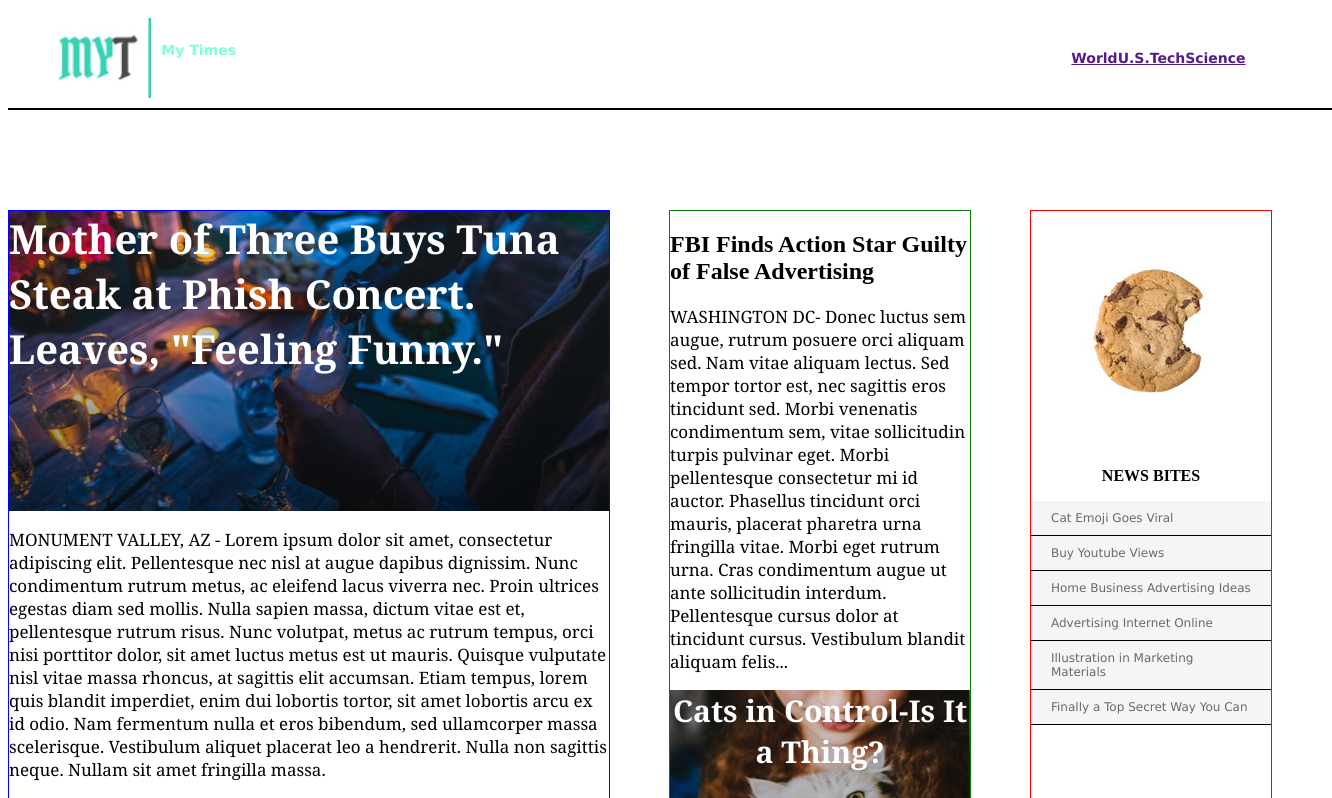
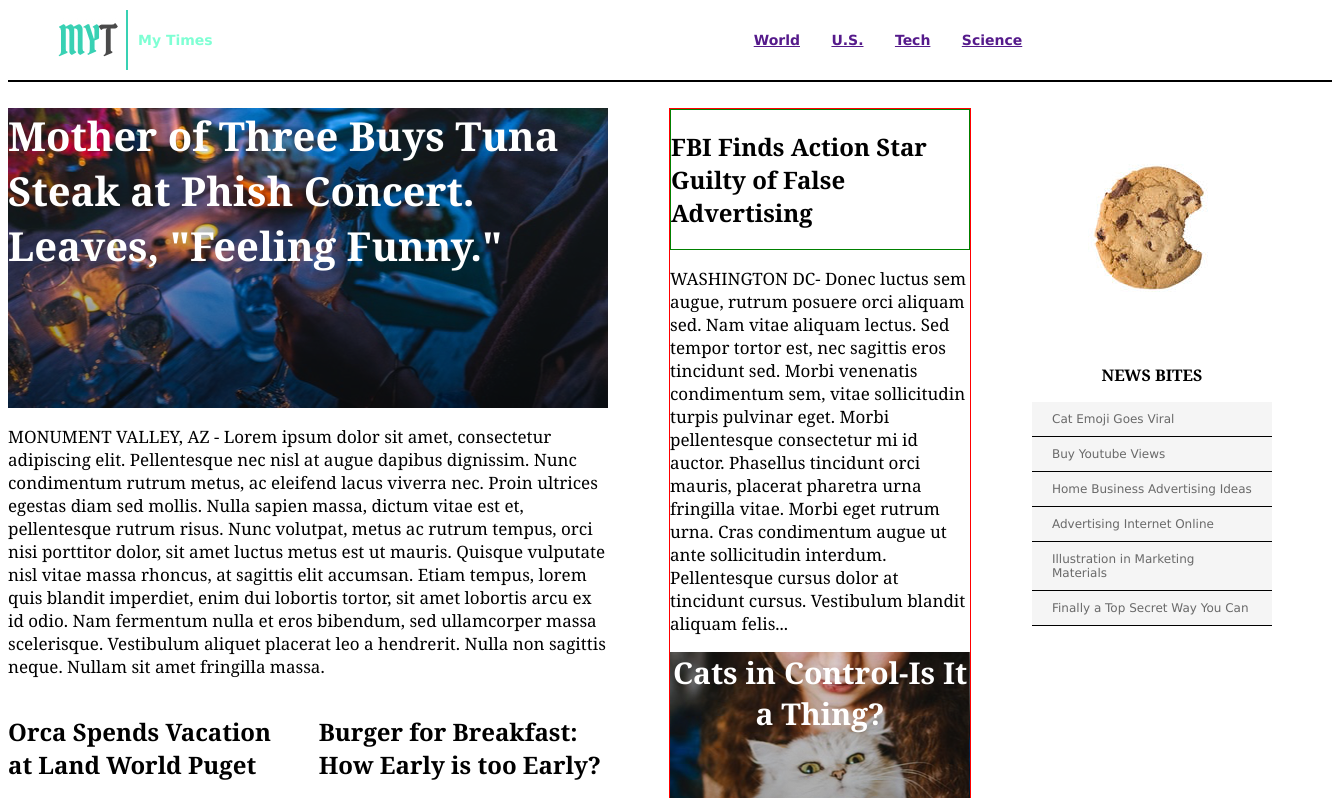
Before and after one commit to Emanny58/mytimes, a plain HTML site: page index.html in a window 1280 px wide. Shown: the top 798 px of the page, 1332 px wide, since content can reach past the window. Drawn offline with Linux system fonts and the light colour scheme.

Commit message:
Header is positioned to fixed.

```diff
--- a/resources/css/style.css
+++ b/resources/css/style.css
@@ -6,40 +6,46 @@ header {
   font-weight: bold;
   display: inline-flex;
   width: 100%;
-  height: 80px;
-  margin: 0 0;
+  height: 60px;
+  margin: auto 0;
   padding: 10px 30px;
   border-bottom: 2px solid black;
+  position: fixed;
+  top: 0px;
+  z-index: 5;
+  background-color: white;
 }
 
 .logo {
   display: inline-flex;
   color: aquamarine;
   padding-left: 20px;
-  flex-shrink: 2;
 }
 
 .mytimes {
+  display: flex;
   align-items: center;
-  padding: 10px 10px;
-  width: 900px;
+  width: 600px;
+  margin-left: 10px;
 }
 header nav {
-  display: flex;
+  display: inline-flex;
   justify-content: space-around;
   align-items: center;
+  width: 300px;
   padding-right: 30px;
 }
 
 /* Main Container  */
 
 .main-container {
+  font-family: Georgia;
   display: flex;
   flex-direction: row;
   justify-content: space-between;
   width: 100%;
-  margin-top: 100px;
-  margin-bottom: 50px;
+  padding-top: 100px;
+  margin-bottom: 100px;
 }
 .text {
   font-family: Georgia;
@@ -51,7 +57,7 @@ header nav {
 
 .large {
   width: 600px;
-  border: 1px solid blue;
+  margin-right: 20px;
 }
 .story {
   display: inline-flex;
@@ -90,7 +96,12 @@ header nav {
 
 .medium {
   width: 300px;
+  margin-right: 20px;
+  border: 1px solid red;
+}
+.fbi {
   border: 1px solid green;
+  display: flex;
 }
 .cat.image {
   background-image: url("../images/cat.png");
@@ -103,7 +114,6 @@ header nav {
   width: 240px;
   display: flex;
   flex-direction: column;
-  border: 1px solid red;
 }
 
 .news-bites h3 {
```
